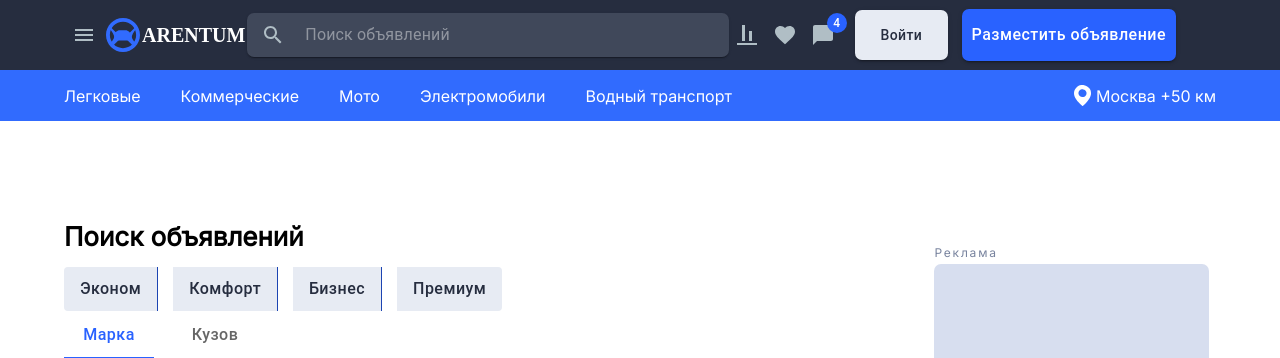
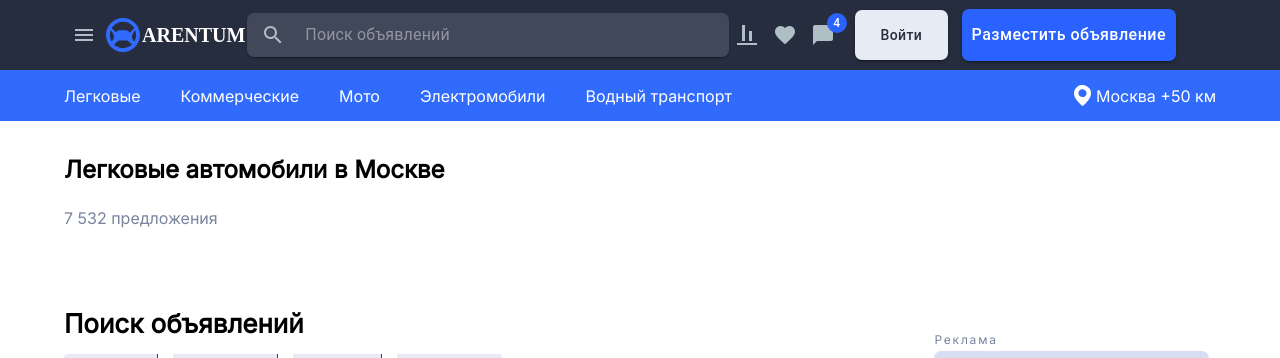
Before and after one commit to gorbatkoff/arent, a React (Create React App) app: page / in a window 1280 px wide. Shown: the top 358 px of the page. Built offline with nearby package versions, Linux system fonts and the light colour scheme; no server answers; a web font is replaced by a local one.

Commit message:
Add title for main page

```diff
--- a/src/components/IndexContent/IndexContent.jsx
+++ b/src/components/IndexContent/IndexContent.jsx
@@ -6,11 +6,13 @@ import RecentlyWatch from './RecentlyWatch/RecentlyWatch';
 import CommercialTransport from './CommercialTransport/CommercialTransport';
 import Moto from './Moto/Moto';
 import Catalog from './Catalog/Catalog';
+import Title from '../Title/Title';
 
 function IndexContent() {
   return (
-    <Container sx={{padding: "100px 0"}}>
-
+    <Container sx={{padding: "10px 0"}}>
+        <Title title="Легковые автомобили в Москве"></Title>
+        <p style={{ fontWeight: '400', color: '#78839E', fontSize: '16px', paddingBottom: "5em" }}>7 532 предложения</p>
         <Advert/>
         <RecentlyWatch/>
         <CommercialTransport/>
```
